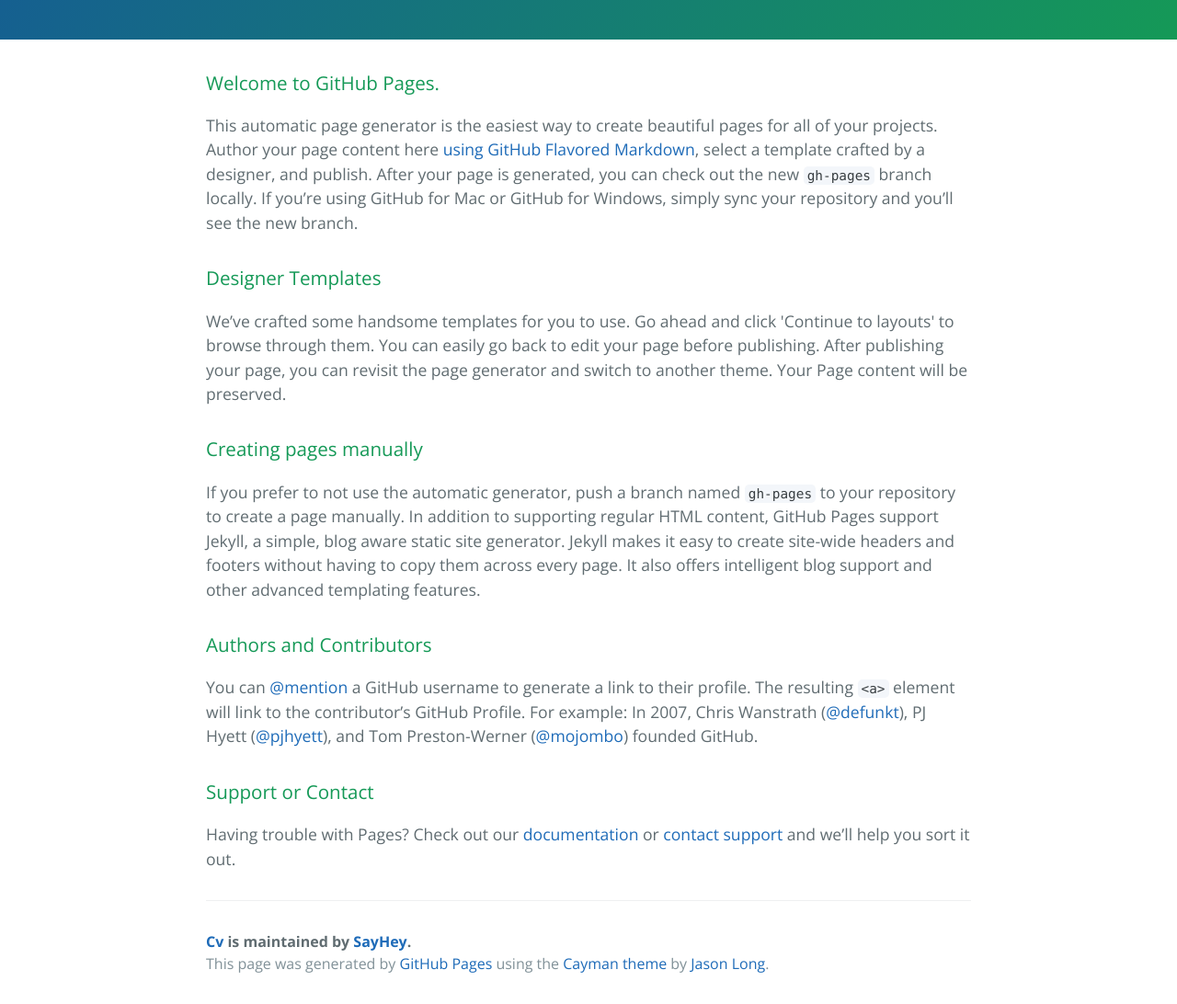
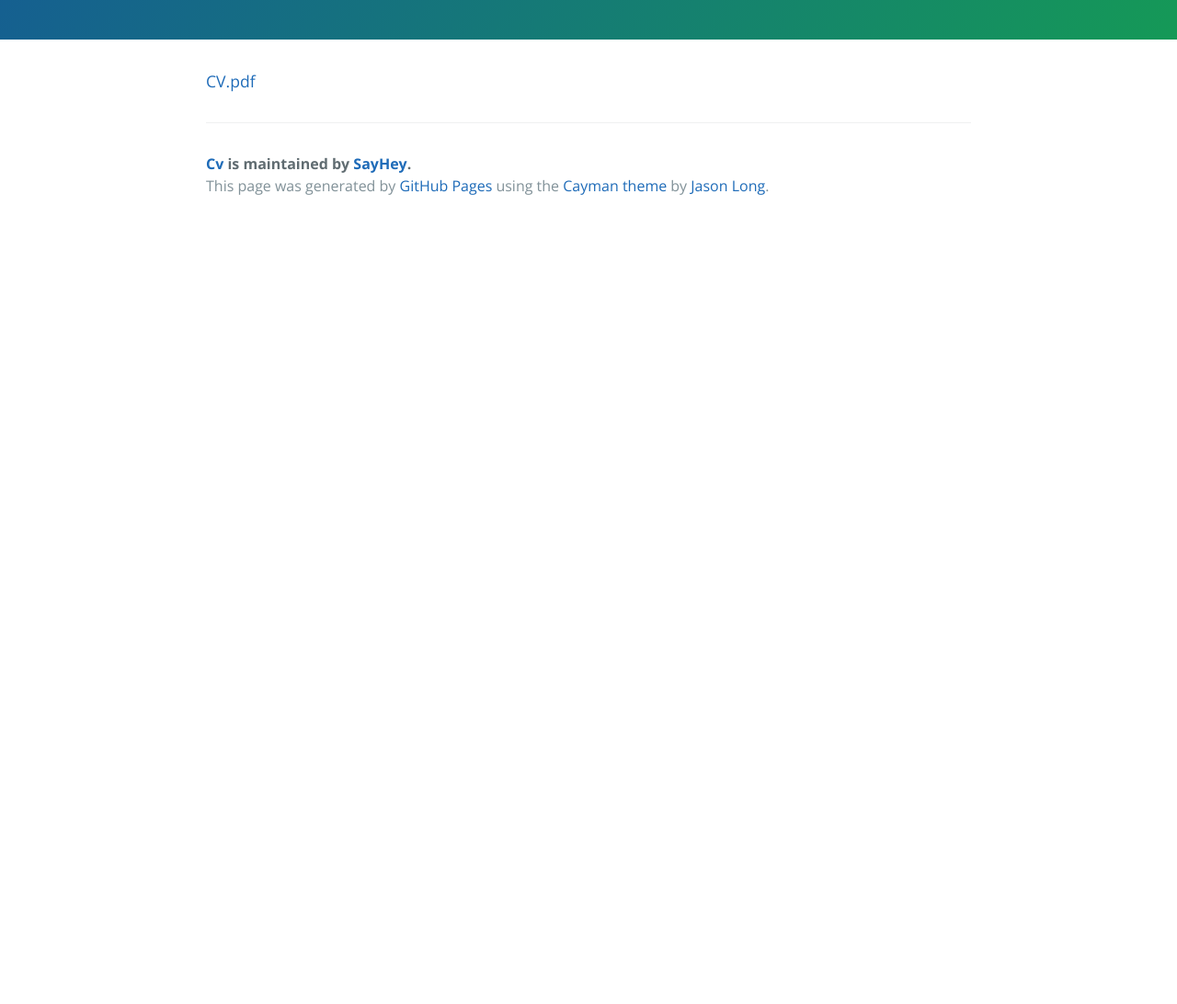
Before and after one commit to SayHey/CV, a plain HTML site: page index.html in a window 1280 px wide. Shown: the part 340-1432 px from the top of the page at 92% size. After the commit the page ends 800 px from the top, so only its background shows below. Drawn offline with nearby package versions, Linux system fonts and the light colour scheme.

```diff
--- a/index.html
+++ b/index.html
@@ -19,30 +19,7 @@
     </section>
 
     <section class="main-content">
-      <h3>
-<a id="welcome-to-github-pages" class="anchor" href="#welcome-to-github-pages" aria-hidden="true"><span class="octicon octicon-link"></span></a>Welcome to GitHub Pages.</h3>
-
-<p>This automatic page generator is the easiest way to create beautiful pages for all of your projects. Author your page content here <a href="https://guides.github.com/features/mastering-markdown/">using GitHub Flavored Markdown</a>, select a template crafted by a designer, and publish. After your page is generated, you can check out the new <code>gh-pages</code> branch locally. If you’re using GitHub for Mac or GitHub for Windows, simply sync your repository and you’ll see the new branch.</p>
-
-<h3>
-<a id="designer-templates" class="anchor" href="#designer-templates" aria-hidden="true"><span class="octicon octicon-link"></span></a>Designer Templates</h3>
-
-<p>We’ve crafted some handsome templates for you to use. Go ahead and click 'Continue to layouts' to browse through them. You can easily go back to edit your page before publishing. After publishing your page, you can revisit the page generator and switch to another theme. Your Page content will be preserved.</p>
-
-<h3>
-<a id="creating-pages-manually" class="anchor" href="#creating-pages-manually" aria-hidden="true"><span class="octicon octicon-link"></span></a>Creating pages manually</h3>
-
-<p>If you prefer to not use the automatic generator, push a branch named <code>gh-pages</code> to your repository to create a page manually. In addition to supporting regular HTML content, GitHub Pages support Jekyll, a simple, blog aware static site generator. Jekyll makes it easy to create site-wide headers and footers without having to copy them across every page. It also offers intelligent blog support and other advanced templating features.</p>
-
-<h3>
-<a id="authors-and-contributors" class="anchor" href="#authors-and-contributors" aria-hidden="true"><span class="octicon octicon-link"></span></a>Authors and Contributors</h3>
-
-<p>You can <a href="https://github.com/blog/821" class="user-mention">@mention</a> a GitHub username to generate a link to their profile. The resulting <code>&lt;a&gt;</code> element will link to the contributor’s GitHub Profile. For example: In 2007, Chris Wanstrath (<a href="https://github.com/defunkt" class="user-mention">@defunkt</a>), PJ Hyett (<a href="https://github.com/pjhyett" class="user-mention">@pjhyett</a>), and Tom Preston-Werner (<a href="https://github.com/mojombo" class="user-mention">@mojombo</a>) founded GitHub.</p>
-
-<h3>
-<a id="support-or-contact" class="anchor" href="#support-or-contact" aria-hidden="true"><span class="octicon octicon-link"></span></a>Support or Contact</h3>
-
-<p>Having trouble with Pages? Check out our <a href="https://help.github.com/pages">documentation</a> or <a href="https://github.com/contact">contact support</a> and we’ll help you sort it out.</p>
+      <p><a href="http://SayHey.github.io/CV/CV_rus.pdf">CV.pdf</a></p>
 
       <footer class="site-footer">
         <span class="site-footer-owner"><a href="https://github.com/SayHey/CV">Cv</a> is maintained by <a href="https://github.com/SayHey">SayHey</a>.</span>
```
Also changed, not shown: params.json (+1 -1 lines).
